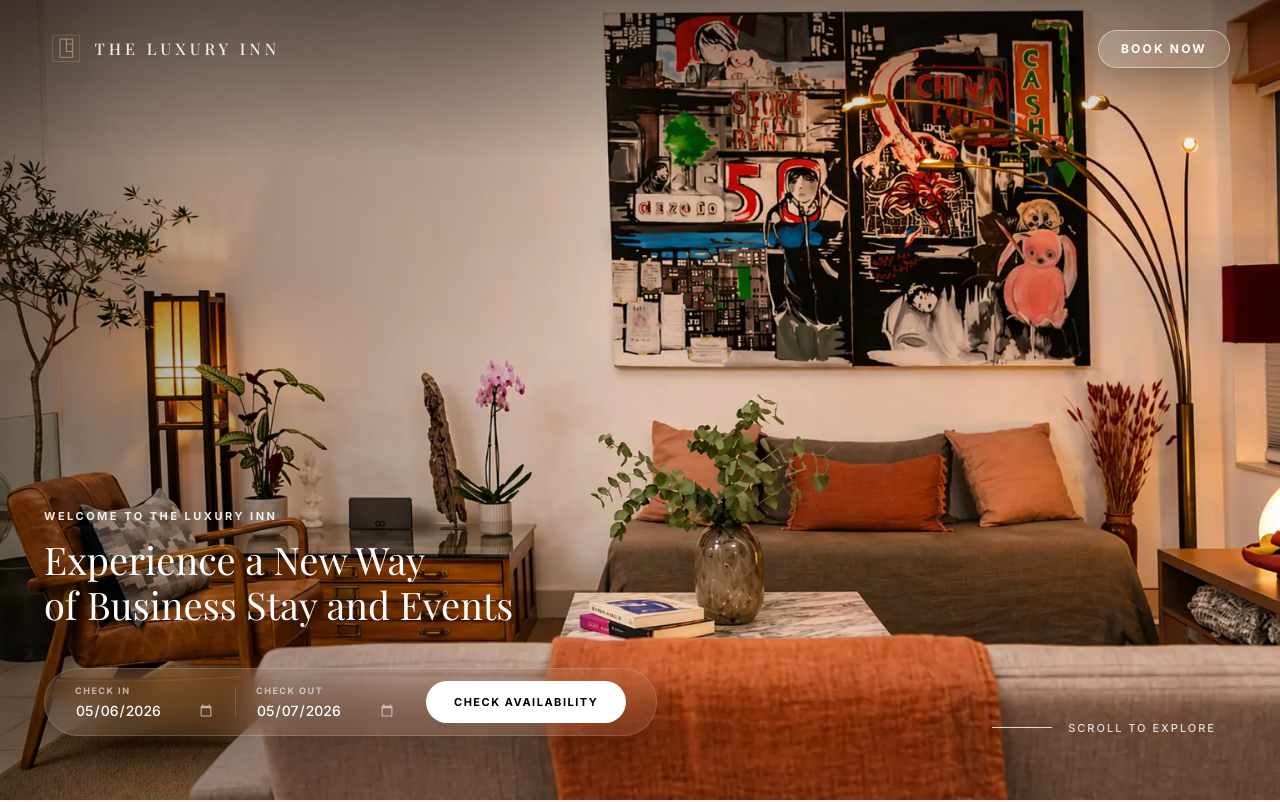
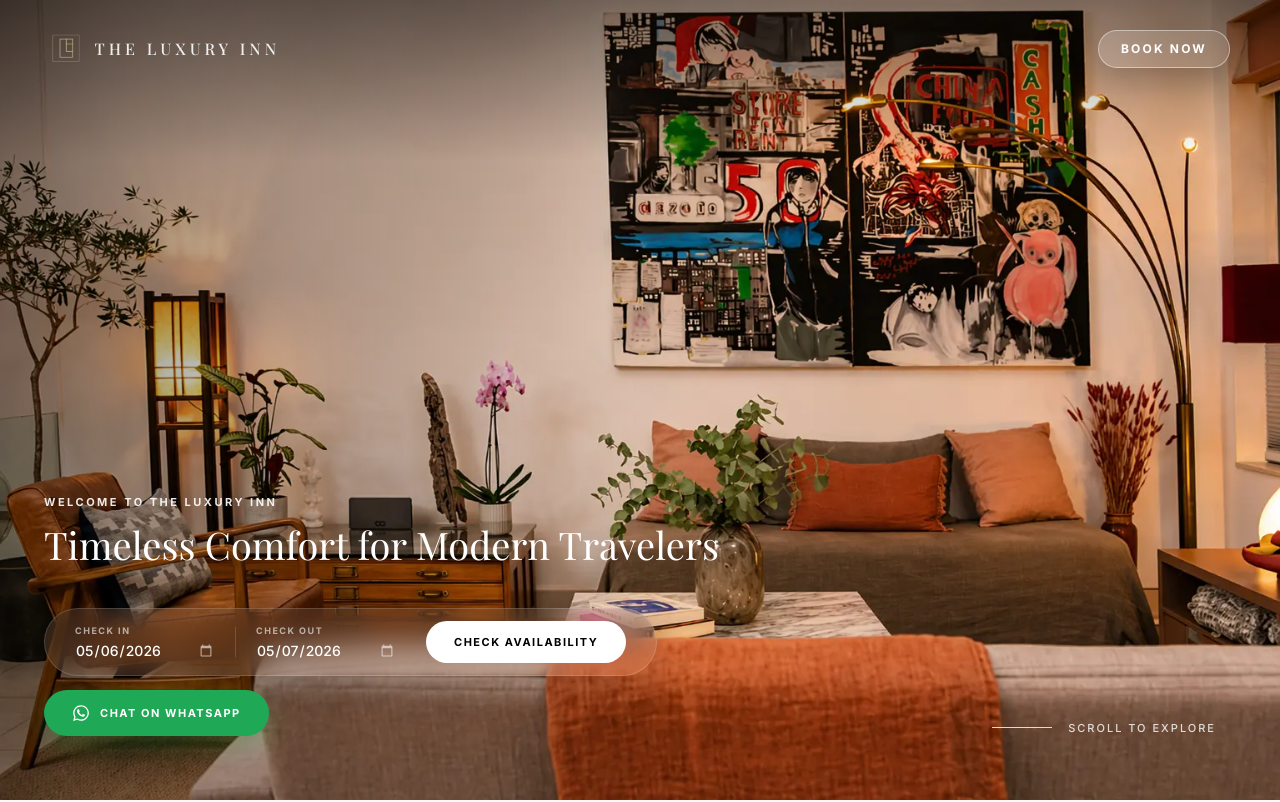
Before and after one commit to keshavsharma05/hotel-management, a React (Vite) app: page / in a window 1280 px wide. Shown: the top 802 px of the page. Built offline with nearby package versions, Linux system fonts and the light colour scheme; no server answers.

Commit message:
Better hero

```diff
--- a/src/marketing/components/Hero/Hero.css
+++ b/src/marketing/components/Hero/Hero.css
@@ -150,7 +150,34 @@
   opacity: 0.8;
   white-space: nowrap;
 }
+.hero__whatsapp {
+  display: inline-flex;
+  align-items: center;
+  justify-content: center;
+  gap: 10px;
+  margin-top: 14px;
+  padding: 14px 28px;
+  border-radius: 999px;
+  background: #1FA855;
+  color: #fff;
+  text-decoration: none;
+  font-size: 11px;
+  font-weight: 700;
+  letter-spacing: 1.5px;
+  text-transform: uppercase;
+  transition: all 0.25s ease;
+  box-shadow: 0 10px 25px rgba(31, 168, 85, 0.25);
+}
 
+.hero__whatsapp:hover {
+  transform: translateY(-2px);
+  box-shadow: 0 14px 30px rgba(31, 168, 85, 0.35);
+}
+
+.hero__whatsapp-icon {
+  font-size: 18px;
+  flex-shrink: 0;
+}
 /* Responsive */
 @media (max-width: 992px) {
   .hero__nav {
--- a/src/marketing/components/Hero/Hero.jsx
+++ b/src/marketing/components/Hero/Hero.jsx
@@ -3,7 +3,7 @@ import { useNavigate } from "react-router-dom";
 import { useHotel } from "../../../services/HotelContext";
 import gsap from "gsap";
 import "./Hero.css";
-
+import { FaWhatsapp } from "react-icons/fa";
 const Hero = () => {
   const navigate = useNavigate();
   const { currentHotel, hotelId } = useHotel();
@@ -20,6 +20,7 @@ const Hero = () => {
   const contentRef = useRef(null);
   const scrollRef = useRef(null);
   const availRef = useRef(null);
+  const whatsappRef = useRef(null);
 
   // GSAP animation
   useEffect(() => {
@@ -77,6 +78,22 @@ const Hero = () => {
         },
         "-=0.8"
       );
+      tl.fromTo(
+  whatsappRef.current,
+  {
+    y: 20,
+    opacity: 0,
+    scale: 0.95,
+  },
+  {
+    y: 0,
+    opacity: 1,
+    scale: 1,
+    duration: 0.8,
+    ease: "power3.out",
+  },
+  "-=0.5"
+);
 
       if (!isMobile) {
         tl.from(
@@ -150,7 +167,7 @@ const Hero = () => {
         </p>
 
         <h1 className="hero__title">
-          Experience a New Way <br /> of Business Stay and Events
+          Timeless Comfort for Modern Travelers
         </h1>
 
         {/* Availability Checker */}
@@ -180,6 +197,16 @@ const Hero = () => {
             CHECK AVAILABILITY
           </button>
         </div>
+<a
+  href="https://wa.me/919876543210?text=Hi%20I%20want%20to%20book%20a%20stay"
+  target="_blank"
+  rel="noopener noreferrer"
+className="hero__whatsapp"
+ref={whatsappRef}
+>
+  <FaWhatsapp className="hero__whatsapp-icon" />
+  CHAT ON WHATSAPP
+</a>
       </div>
 
       {/* Scroll */}
```
